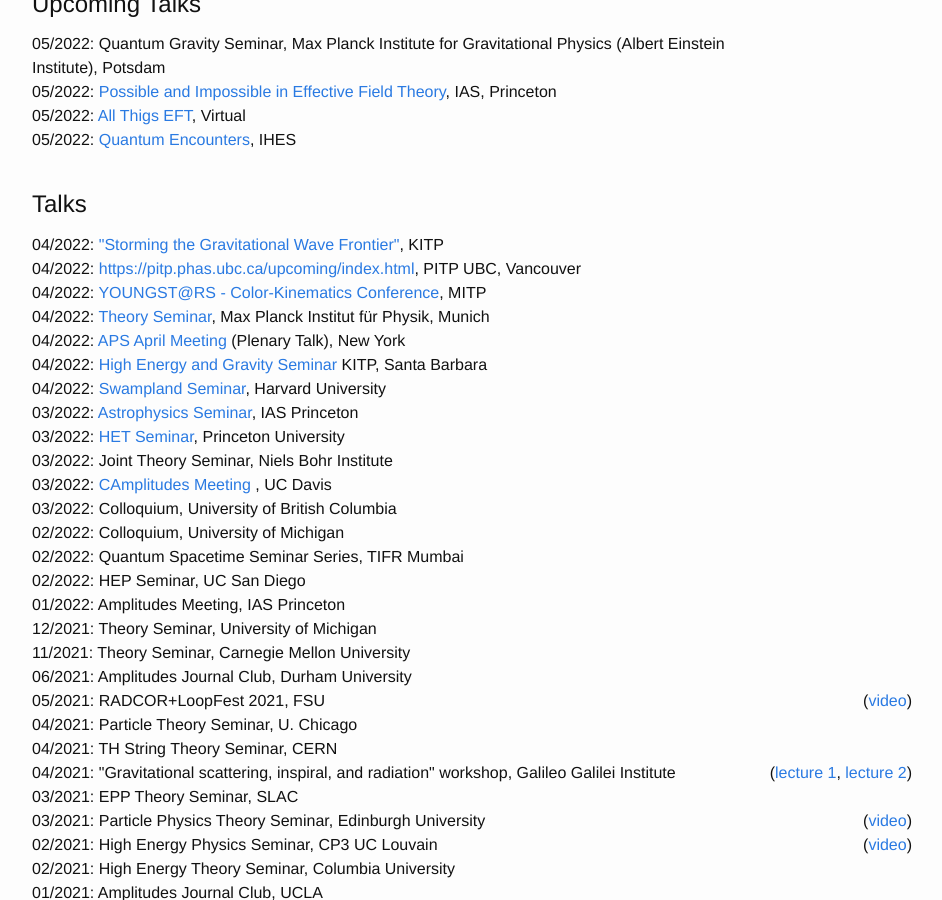
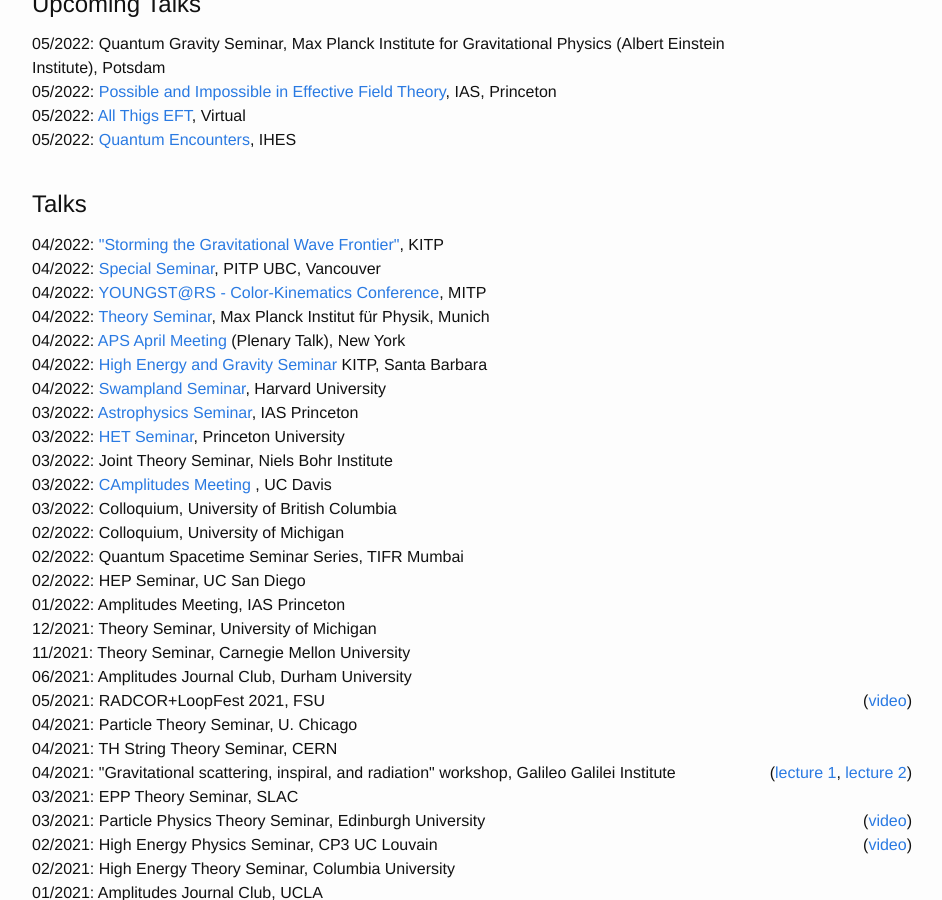
Before and after one commit to julioparra/julioparra.github.io, a Jekyll site: the page built from index.md, in a window 1280 px wide and 900 px high, scrolled down 1168 px. Shown: the whole window, without its empty margins (168-1110 px from the left). Built offline with Jekyll 4.4.1, drawn with Linux system fonts in a browser that asks for light colours; nearby versions of some CDN libraries.

Commit message:
Fixed typo

```diff
--- a/index.md
+++ b/index.md
@@ -166,7 +166,7 @@
     <div class="col-2" style="text-align:right">  </div>
 </div>
 <div class="row">
-    <div class="col-10"> 04/2022: <a href="https://pitp.phas.ubc.ca/upcoming/index.html">https://pitp.phas.ubc.ca/upcoming/index.html</a>,  PITP UBC, Vancouver </div>
+    <div class="col-10"> 04/2022: <a href="https://pitp.phas.ubc.ca/upcoming/index.html">Special Seminar</a>,  PITP UBC, Vancouver </div>
     <div class="col-2" style="text-align:right">  </div>
 </div>
 <div class="row">
```
